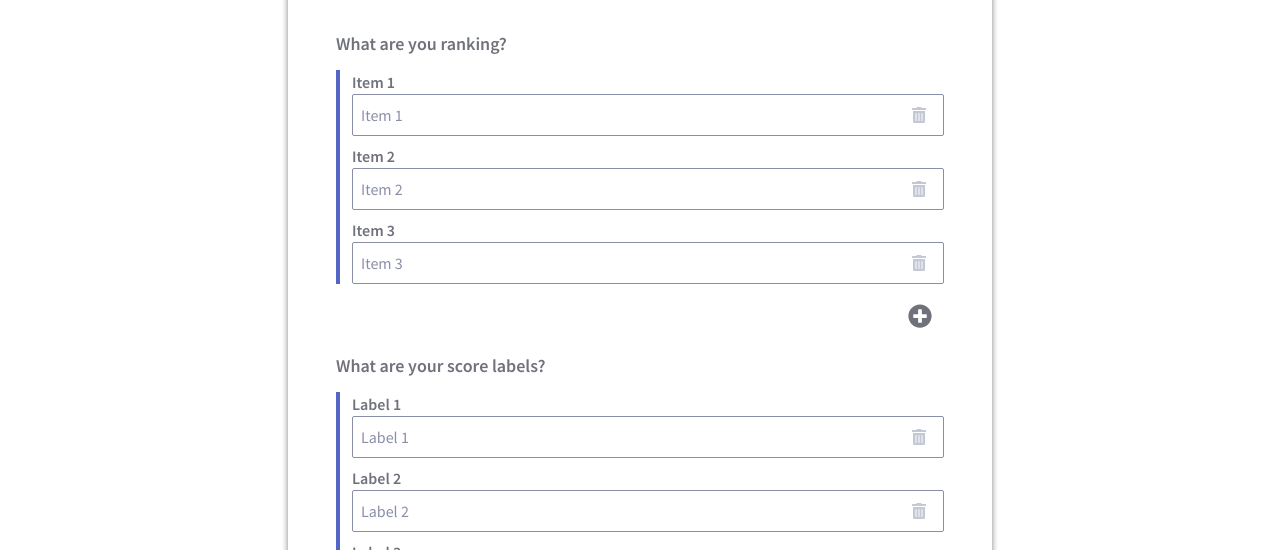
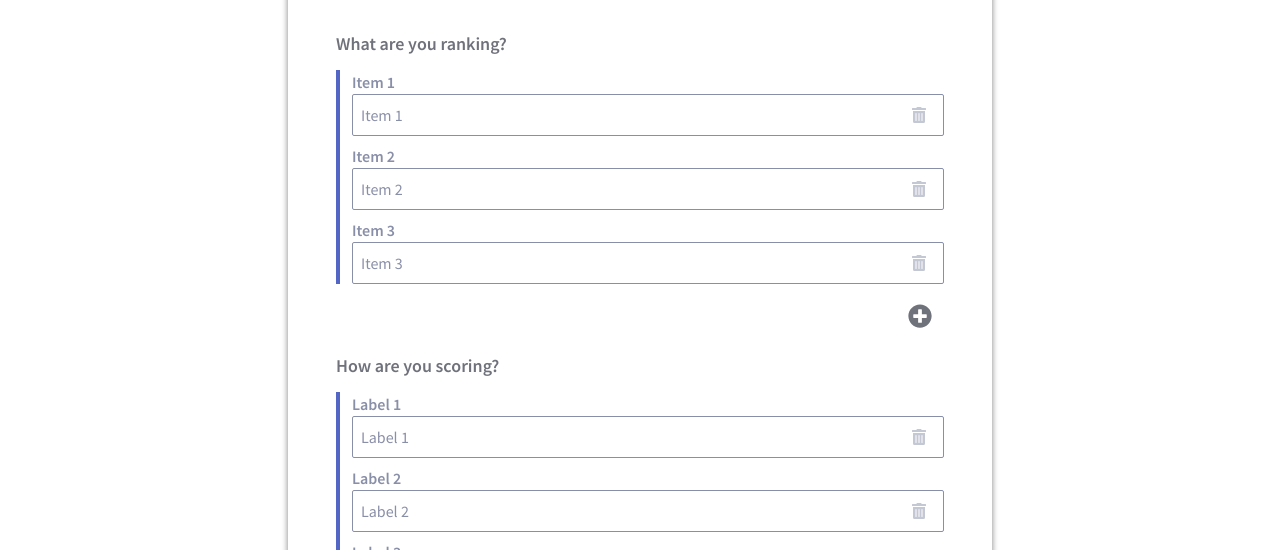
Before and after one commit to bcorey85/ranker-frontend, a React (Create React App) app: page / in a window 1280 px wide. Shown: the part 250-800 px from the top of the page. Built offline with nearby package versions, Linux system fonts and the light colour scheme.

Commit message:
lighten label and th gray color

```diff
--- a/src/components/form/FormResults.scss
+++ b/src/components/form/FormResults.scss
@@ -8,7 +8,7 @@
 
 		& th {
 			text-align: left;
-			color: $gray300;
+			color: $gray200;
 			font-weight: 600;
 		}
 
--- a/src/components/form/FormSetup.js
+++ b/src/components/form/FormSetup.js
@@ -69,7 +69,7 @@ const FormSetup = ({ formState, dispatch }) => {
 				</div>
 			</div>
 
-			<h3>What are your score labels?</h3>
+			<h3>How are you scoring?</h3>
 			<div className='form-setup__section'>
 				<FormSection>
 					{formState.form.scoreLabels.map((score, index) => {
--- a/src/sass/base/_base.scss
+++ b/src/sass/base/_base.scss
@@ -26,7 +26,7 @@ button {
 }
 
 label {
-	color: $gray300;
+	color: $gray200;
 	font-weight: 600;
 }
 
```
